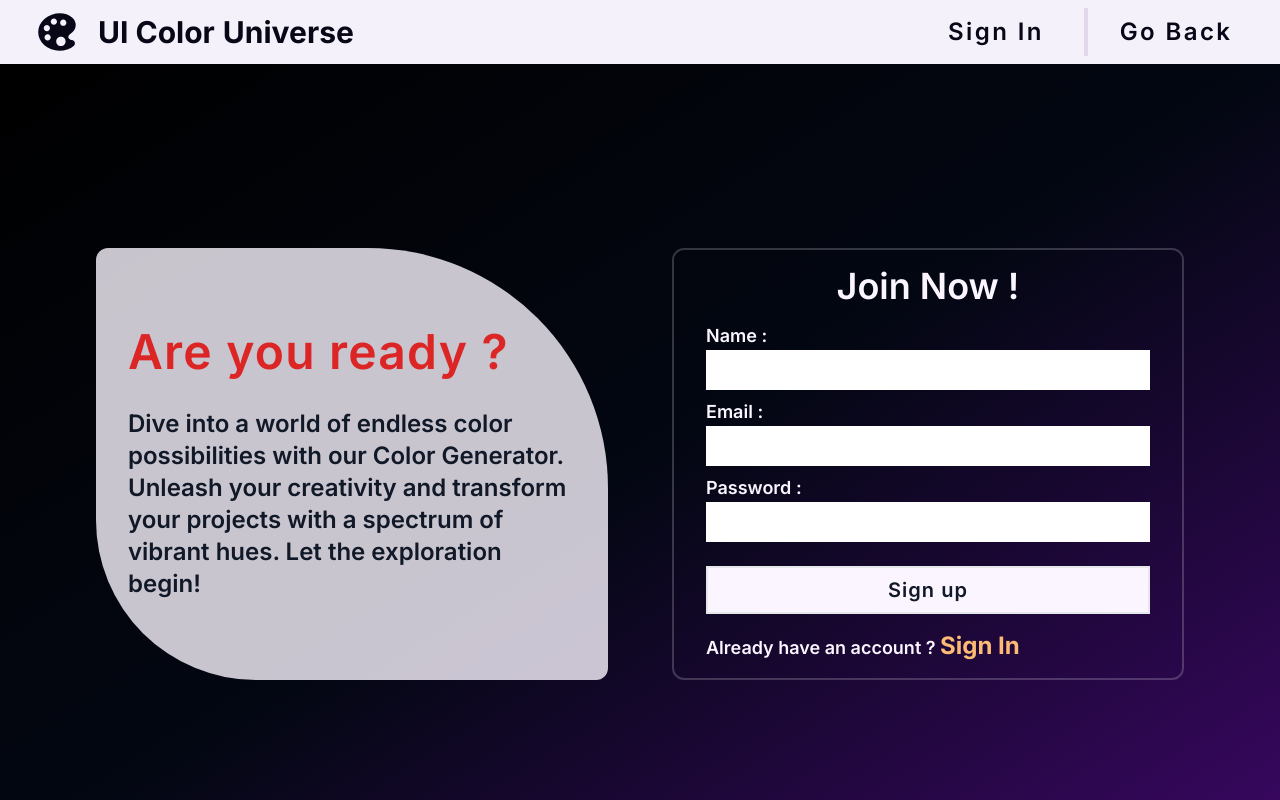
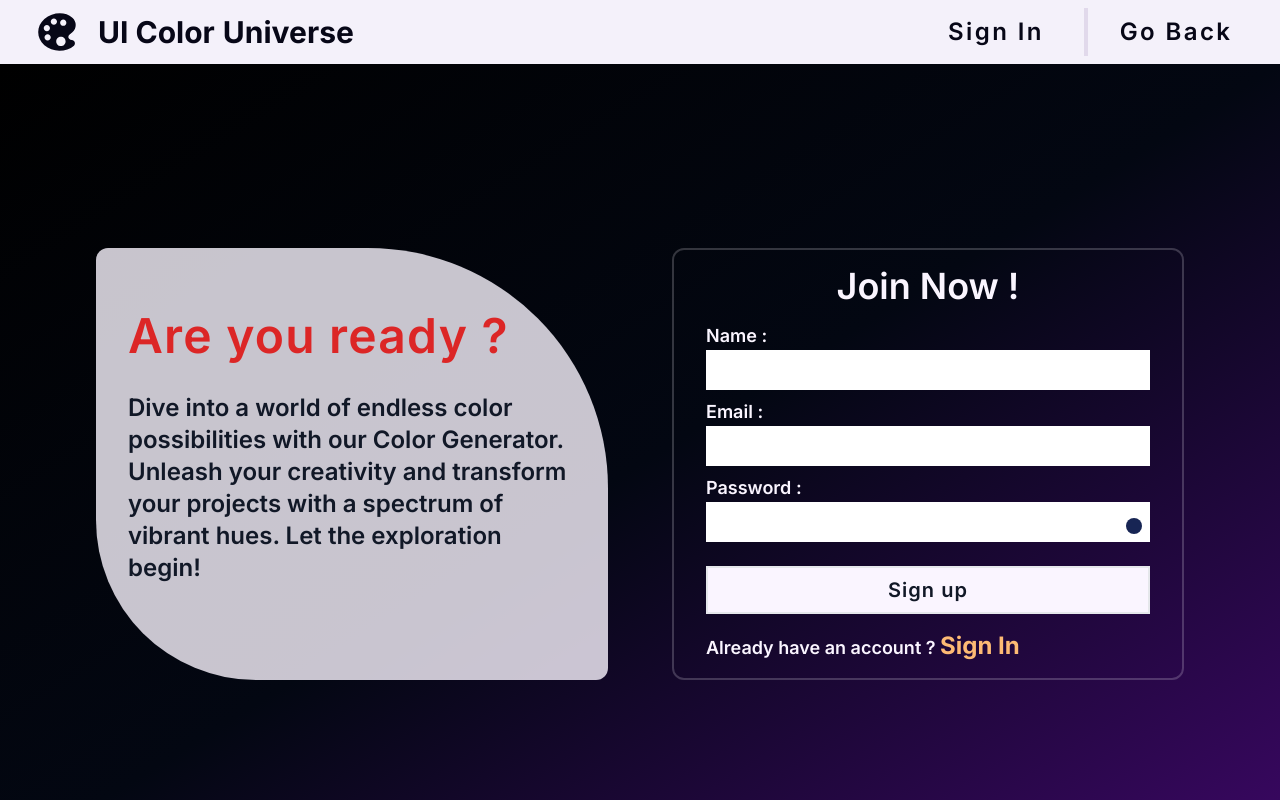
Before and after one commit to emrehere/IneedUIColorPicker, a Next.js app in the folder frontend/: page /pages/signup in a window 1280 px wide. Shown: the top 800 px of the page. Built offline with nearby package versions, Linux system fonts and the light colour scheme.

Commit message:
toggle password feature added

```diff
--- /dev/null
+++ b/frontend/app/components/toggleInput.tsx
@@ -0,0 +1,21 @@
+import React from 'react'
+import { useContextApi } from '@/app/store/contextApi'
+
+function ToggleInput() {
+
+    const { inputType,  toggleInputType } = useContextApi()
+
+
+
+
+    return (
+        <div>
+            <p onClick={toggleInputType} className={`absolute
+                ${inputType === "password" ? "bg-blue-950" : "bg-white border-4 border-blue-950 border-opacity-50 "}
+                h-4 w-4 rounded-full -ml-6 -mt-2  cursor-pointer` }>
+             </p>
+        </div>
+    )
+}
+
+export default ToggleInput
--- a/frontend/app/globals.css
+++ b/frontend/app/globals.css
@@ -1,6 +1,8 @@
 @tailwind base;
 @tailwind components;
 @tailwind utilities;
+
+
 
 :root {
   --foreground-rgb: 0, 0, 0;
--- a/frontend/app/pages/all/page.tsx
+++ b/frontend/app/pages/all/page.tsx
@@ -64,7 +64,7 @@ export default function Page() {
                                 <p className="text-red-600 ">Most Preferred Colors</p>
                             </div>
                             <div
-                                className="text-purple-50 mt-2  text-md flex justify-center items-center  "
+                                className="text-purple-50 mt-2 px-2 text-md flex justify-center items-center  "
                             >
                                 Most preferred colors change every single second, if you like a color, make sure you add to your favourites
                             </div>
@@ -92,7 +92,9 @@ export default function Page() {
 
                         </div>
                         <div className="flex justify-center mt-4">
-                            <button className="hover:bg-opacity-5 hover:border-2 hover:text-purple-50 bg-purple-50 w-[50vw] sm:w-[30vw] mt-2 mb-8 sm:mb-4 text-gray-950 text-xl font-semibold rounded-xl bg-opacity-90 h-16 " onClick={see10More}>See 10 More</button>
+                            <button className="hover:bg-opacity-5 hover:border-2 hover:text-purple-50
+                             bg-purple-50 w-[50vw] sm:w-[35vw] mt-2 mb-8 sm:mb-4 text-gray-950
+                             text-xl font-semibold rounded-xl bg-opacity-90 h-16 " onClick={see10More}>See 10 More</button>
                         </div>
 
                     </div>
--- a/frontend/app/pages/favourites/page.tsx
+++ b/frontend/app/pages/favourites/page.tsx
@@ -65,7 +65,7 @@ export default function Page() {
             tracking-widest font-bold text-red-600  sm:h-16 h-32 items-center ">My Favourites</h1>
             </div>
             <div
-                className="text-purple-50 mt-2  text-xl font-bold flex justify-center items-center  "
+                className="text-purple-50 mt-2 px-2 text-xl font-bold flex justify-center items-center  "
             >
                Click on the color to copy it !
             </div>
--- a/frontend/app/pages/signin/page.tsx
+++ b/frontend/app/pages/signin/page.tsx
@@ -3,10 +3,13 @@ import React, { useEffect, useState } from 'react'
 import Link from 'next/link'
 import { useSignInContext } from '@/app/store/signInContext'
 import { useRouter } from 'next/navigation'
+import { useContextApi } from '@/app/store/contextApi'
+import ToggleInput from '@/app/components/toggleInput'
 
 function Page() {
 
   const { dispatch, state, loginUser, signInError } = useSignInContext()
+  const { inputType } = useContextApi()
   const [myToken, setMyToken] = useState<string | null>(null);
 
   const router = useRouter();
@@ -21,7 +24,7 @@ function Page() {
     if (myToken) {
       router.push("/pages/home");
     }
-  }, [ router ])
+  }, [router])
 
 
 
@@ -42,10 +45,12 @@ function Page() {
                 onChange={(e) => dispatch({ type: "email", payload: e.target.value })}
                 className='h-10 mb-4 px-2 font-medium' type="email" />
               <label className='text-purple-50 text-lg font-semibold'> Password :  </label>
+              <div className='flex items-center'>
               <input value={state.password}
                 onChange={(e) => dispatch({ type: "password", payload: e.target.value })}
-            className='h-10 px-2 font-medium mb-2' type="password" />
-
+                className='h-10 px-2 font-medium mb-2 w-full ' type={inputType} />
+              <ToggleInput />
+              </div>
               <button onClick={loginUser} className='bg-purple-50 w-full h-12 mt-8 font-semibold text-xl text-gray-900 tracking-wider
                hover:bg-opacity-5 border-2 hover:border-opacity-20 hover:border-purple-50 hover:text-purple-50 ' >Sign in</button>
               {
--- a/frontend/app/pages/signup/page.tsx
+++ b/frontend/app/pages/signup/page.tsx
@@ -3,10 +3,13 @@ import Link from 'next/link'
 import React, { useEffect, useState } from 'react'
 import { useSignUpContext } from '@/app/store/signUpContext'
 import { useRouter } from 'next/navigation'
+import { useContextApi } from '@/app/store/contextApi'
+import ToggleInput from '@/app/components/toggleInput'
 
 function Page() {
 
   const { state, dispatch, saveTheUser, signUpError } = useSignUpContext();
+  const { inputType } = useContextApi()
   const [myToken, setMyToken] = useState<string | null>(null);
 
   const router = useRouter();
@@ -17,7 +20,7 @@ function Page() {
     if (myToken) {
       router.push("/pages/home");
     }
-  }, [ router])
+  }, [router])
 
   return (
     <div>
@@ -25,15 +28,15 @@ function Page() {
         !myToken && (
           <div className="bg-gradient-to-br from-black via-gray-950 to-purple-950
         min-h-screen   overflow-x-hidden flex sm:flex-row flex-col justify-center items-center">
-       <div className='bg-purple-50 sm:w-[40vw] sm:h-[27rem] sm:rounded-xl sm:rounded-tr-[15rem]
-        sm:rounded-bl-[10rem] bg-opacity-80 flex items-center sm:p-8 p-8 pt-60 sm:mt-0 -mt-40 '>
+            <div className='bg-purple-50 sm:w-[52vw] lg:w-[40vw] sm:h-[27rem] sm:rounded-xl sm:rounded-tr-[15rem]
+        sm:rounded-bl-[10rem] bg-opacity-80 flex items-center sm:p-8 p-8 pt-48 sm:pt-0 sm:mt-0 -mt-40 '>
               <div>
-           <h1 className='text-red-600 text-5xl font-semibold mb-8 tracking-wide'>Are you ready ?</h1>
-           <p className='text-gray-900 text-2xl font-semibold'>Dive into a world of endless color possibilities with our Color Generator. Unleash your creativity and transform your projects with a spectrum of vibrant hues. Let the exploration begin!</p>
+                <h1 className='text-red-600 text-3xl  xl:text-5xl font-semibold mb-8 tracking-wide'>Are you ready ?</h1>
+                <p className='text-gray-900 text-xl xl:text-2xl font-semibold'>Dive into a world of endless color possibilities with our Color Generator. Unleash your creativity and transform your projects with a spectrum of vibrant hues. Let the exploration begin!</p>
               </div>
             </div>
-       <div className=' sm:w-[40vw] w-[90vw] sm:h-[27rem] sm:ml-[5vw] border-2 border-purple-50 p-8 rounded-xl
-         border-opacity-20 flex items-center my-12 '>
+            <div className={` ${signUpError ? "sm:h-[42rem] lg:h-[35rem]" : "sm:h-[27rem]"} sm:w-[40vw] w-[90vw] sm:ml-[5vw] border-2 border-purple-50 p-8 rounded-xl
+         border-opacity-20 flex items-center my-12`}>
               <form className='flex flex-col text-gray-900 w-full '>
                 <div className='flex justify-center  '>
                   <h2 className='text-4xl font-semibold text-purple-50 mb-4'>Join Now !</h2>
@@ -47,12 +50,15 @@ function Page() {
                   onChange={(e) => dispatch({ type: "email", payload: e.target.value })}
                   className='h-10 mb-2 px-2 font-medium' type="email" />
                 <label className='text-purple-50 text-lg font-semibold'> Password :  </label>
+                <div className='flex items-center w-full'>
                 <input value={state.password}
                   onChange={(e) => dispatch({ type: "password", payload: e.target.value })}
-             className='h-10 px-2 font-medium mb-2' type="password" />
-
+                  className='h-10 px-2 font-medium mb-2 w-full' type={inputType} />
+                <ToggleInput />
+                </div>
                 <button type='submit' onClick={saveTheUser} className='bg-purple-50 w-full h-12 mt-4 font-semibold text-xl text-gray-900 tracking-wider
               hover:bg-opacity-5 border-2 hover:border-opacity-20 hover:border-purple-50 hover:text-purple-50 ' >Sign up</button>
+
                 {
                   signUpError && <p className='text-red-600 text-lg font-bold mt-2'>{signUpError} !</p>
                 }
--- a/frontend/app/store/contextApi.tsx
+++ b/frontend/app/store/contextApi.tsx
@@ -13,6 +13,9 @@ const StoreContext = createContext<ContextApi>({
     deleteColorByHex: () => {},
     handleDelete: () => {},
     signOut: () => {},
+    toggleInputType: () => {},
+    inputType: "password",
+    setInputType: () => {}
 
   });
 
@@ -32,6 +35,9 @@ interface ContextApi {
     deleteColorByHex: (hex: string) => void;
     handleDelete: (colorId: any) => void;
     signOut: () => void;
+    toggleInputType: () => void;
+    inputType: string;
+    setInputType: React.Dispatch<React.SetStateAction<string>>;
 }
 
 interface ContextApiProviderProps {
@@ -42,6 +48,7 @@ export default function ContextApiProvider({ children }: ContextApiProviderProps
 
     const [onFavPage, setOnFavPage] = useState(false);
     const [colors, setColors] = useState<any>([]);
+    const [inputType, setInputType] = useState<string>("password");
 
 
     const router = useRouter();
@@ -233,9 +240,20 @@ export default function ContextApiProvider({ children }: ContextApiProviderProps
 
     }
 
+
+    const toggleInputType = () => {
+        setInputType("text");
+        setTimeout(() => {
+            setInputType("password");
+        }, 800);
+    };
+
+
+
     return (
         <StoreContext.Provider value={{ colors, addToFavs, deleteColorByHex, getData,
-          onFavPage, setOnFavPage, getAllTheColors, setColors, handleDelete, signOut }} >
+          onFavPage, setOnFavPage, getAllTheColors, setColors, handleDelete, signOut,
+          inputType, setInputType, toggleInputType }} >
             {children}
         </StoreContext.Provider>
 
```
Also changed, not shown: frontend/app/pages/home/page.tsx (+17 -7 lines), 1 other file (tests, documents, lock files or other folders). Lines whose indentation alone changed are shown as unchanged.
